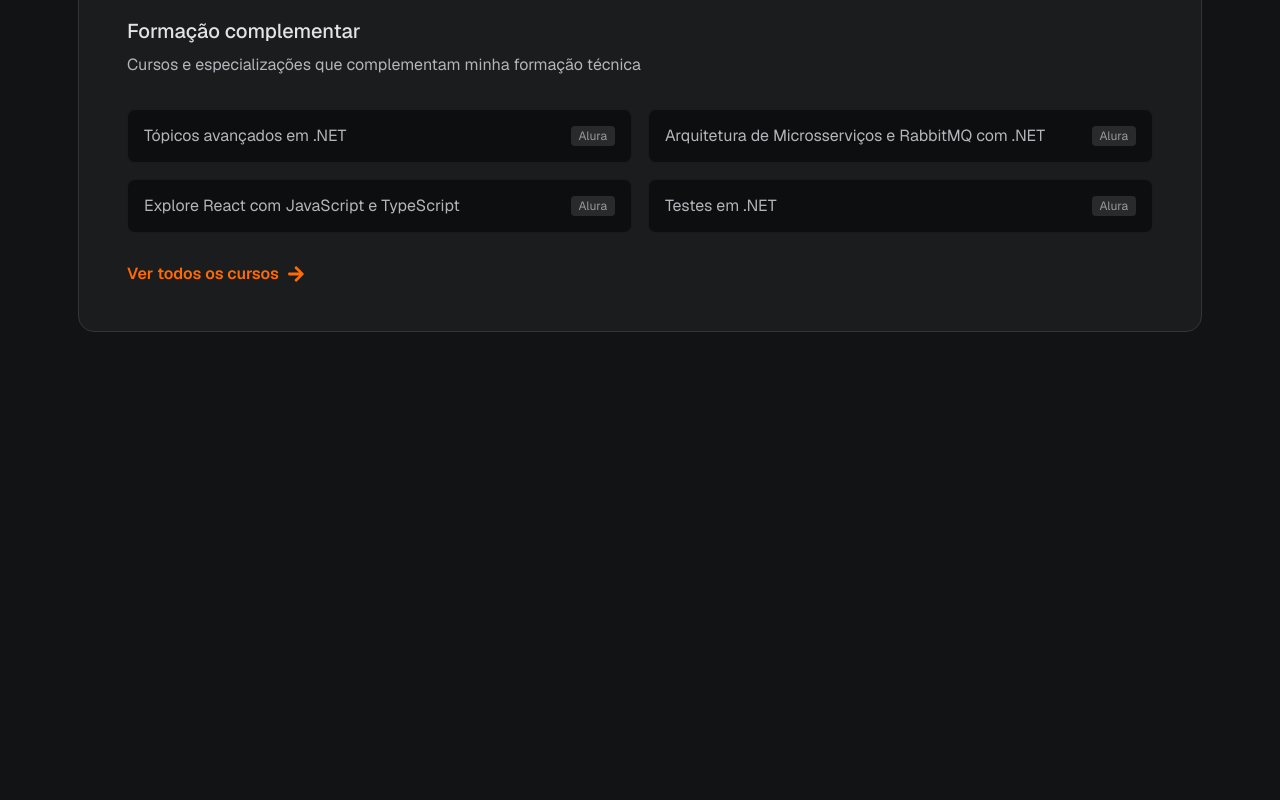
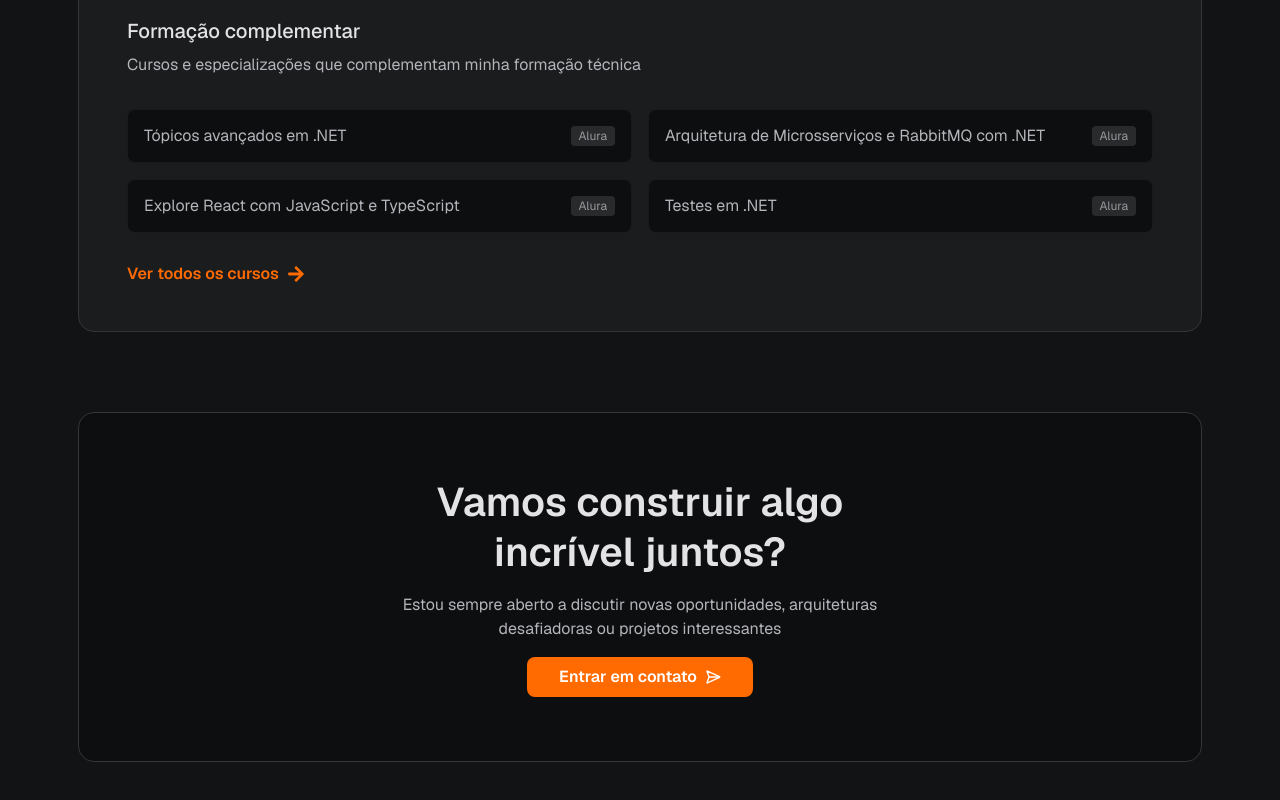
Before and after one commit to gabrieltech88/portfolio, a React (Vite) app: page / in a window 1280 px wide. Shown: the part 4800-5600 px from the top of the page. Before the commit the page ends 5132 px from the top, so only its background shows below. Built offline with nearby package versions, Linux system fonts and the light colour scheme.

Commit message:
feat: adição da section Contact

```diff
--- a/src/components/Header/Header.tsx
+++ b/src/components/Header/Header.tsx
@@ -19,8 +19,8 @@ function Header() {
                 <a href="#skills">Skills</a>
                 <a href="#projects">Projetos</a>
                 <a href="#experiencia">Experiência</a>
-                <a href="#formacao">Formação</a>
-                <a href="#contato">Contato</a>
+                <a href="#background">Formação</a>
+                <a href="#contact">Contato</a>
             </nav>
             <div>
                 <div>
--- a/src/pages/MainPage.tsx
+++ b/src/pages/MainPage.tsx
@@ -4,6 +4,7 @@ import Skills from "@/sections/Skills/Skills.tsx";
 import Projects from "@/sections/Projects/Projects.tsx";
 import Experiences from "@/sections/Experiences/Experiences.tsx";
 import Backgrounds from "@/sections/Backgrounds/Backgrounds.tsx";
+import Contact from "@/sections/Contact/Contact.tsx";
 
 function MainPage() {
     return(
@@ -13,6 +14,7 @@ function MainPage() {
             <Projects />
             <Experiences />
             <Backgrounds />
+            <Contact />
         </main>
     )
 }
--- /dev/null
+++ b/src/sections/Contact/Contact.module.css
@@ -0,0 +1,51 @@
+#contact {
+    padding: 4rem 20rem;
+    display: flex;
+    flex-direction: column;
+    gap: var(--spacing-16);
+    background-color: var(--color-foreground);
+    border-radius: var(--radius-16);
+    border: var(--border-primary);
+    align-items: center;
+    justify-content: center;
+    margin-bottom: 4rem;
+    scroll-margin-top: 100px;
+}
+
+#contact > h1 {
+    font-size: 2.5rem;
+    font-family: var(--font-family-geist);
+    color: var(--color-text-primary);
+    text-align: center;
+    font-weight: 600;
+    line-height: 50px;
+}
+
+#contact > p {
+    font-size: var(--font-size-16);
+    font-family: var(--font-family-geist);
+    color: var(--color-text-secondary);
+    text-align: center;
+    line-height: 24px;
+}
+
+#contact > a {
+    display: flex;
+    gap: var(--spacing-8);
+    font-size: var(--font-size-16);
+    font-family: var(--font-family-geist);
+    font-weight: 600;
+    color: #fff;
+    background-color: var(--color-primary);
+    border-radius: var(--radius-8);
+    padding: var(--spacing-12) var(--spacing-32);
+    text-align: center;
+    width: fit-content;
+    transition: transform 0.2s ease;
+}
+
+#contact > a:hover {
+    transform: translateY(-1px) scale(1.01);
+    background-color: #fd8024;
+    cursor: pointer;
+}
--- /dev/null
+++ b/src/sections/Contact/Contact.tsx
@@ -0,0 +1,15 @@
+import { LuSendHorizontal } from "react-icons/lu";
+import styles from "./Contact.module.css";
+
+function Contact() {
+    return (
+        <section id={styles.contact}>
+            <h1>Vamos construir algo incrível juntos?</h1>
+            <p>Estou sempre aberto a discutir novas oportunidades, arquiteturas
+                desafiadoras ou projetos interessantes</p>
+            <a>Entrar em contato <LuSendHorizontal /> </a>
+        </section>
+    )
+}
+
+export default Contact;
```
